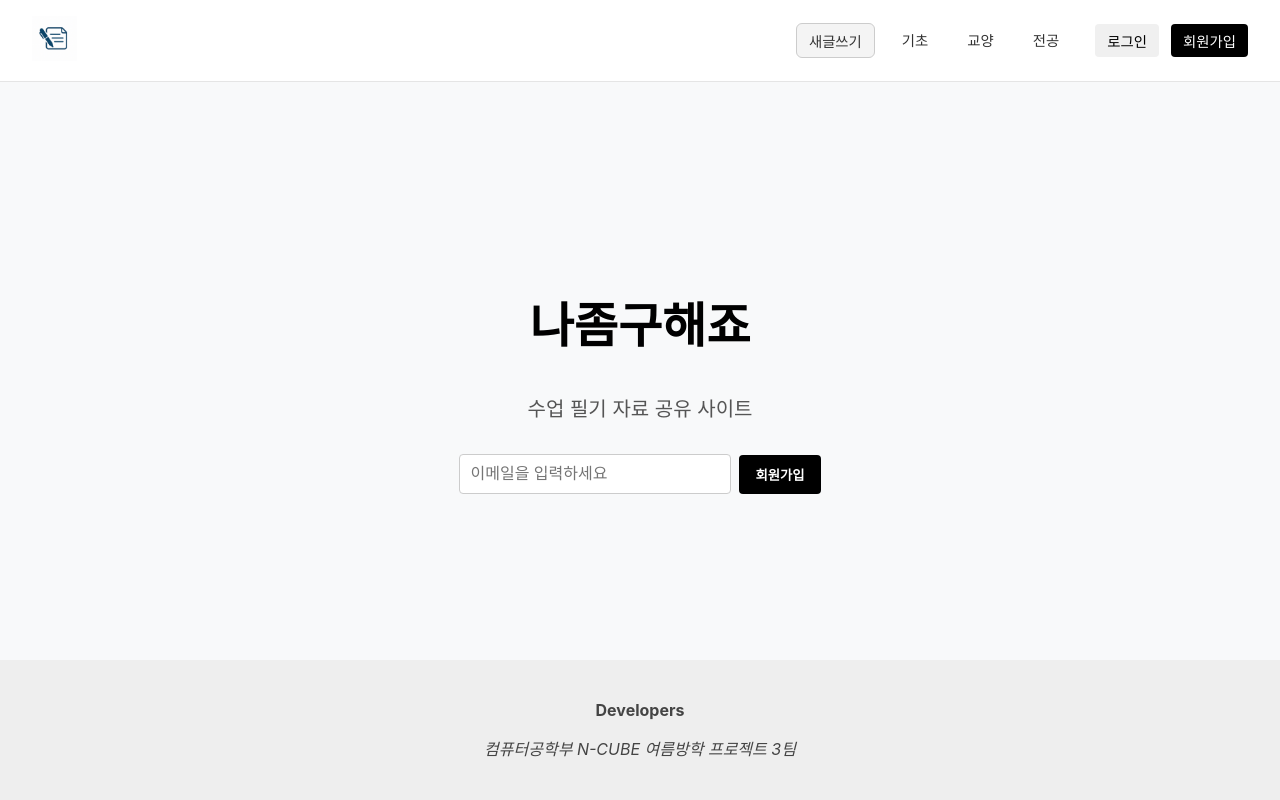
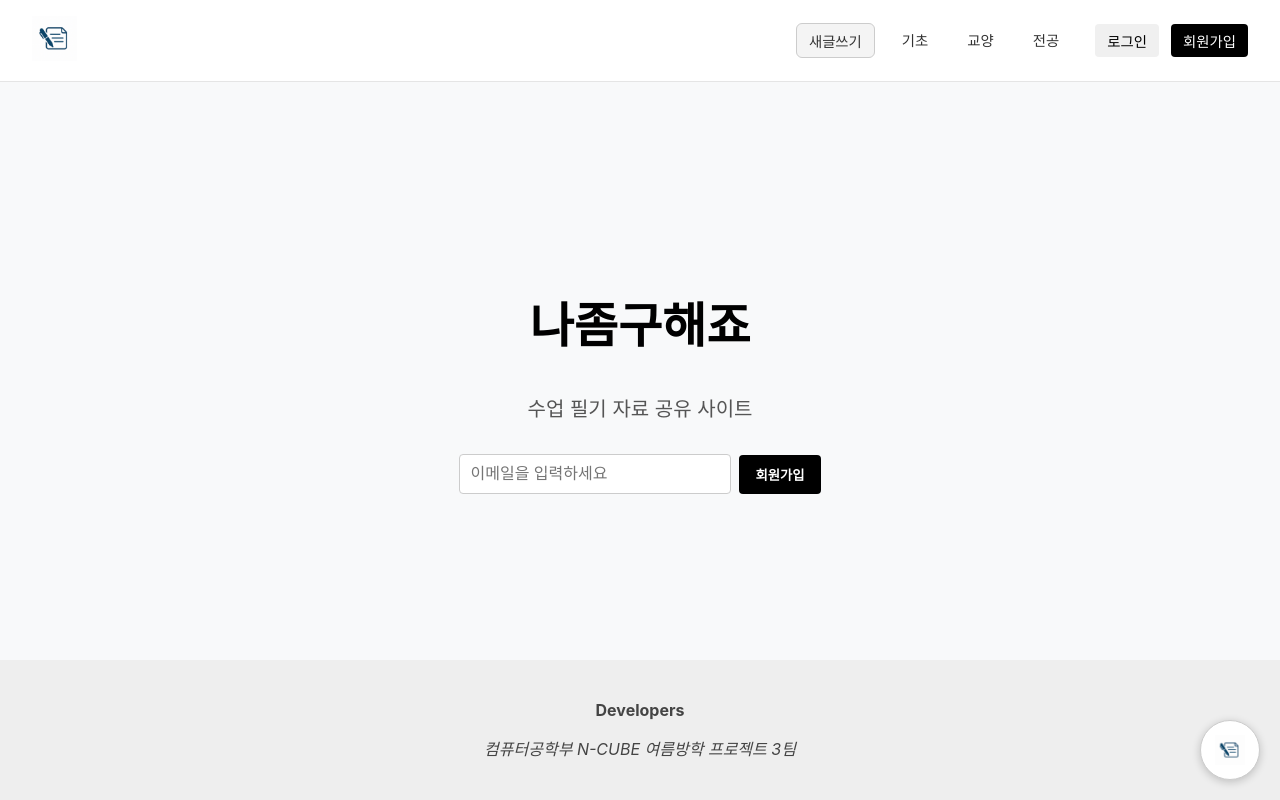
Before and after one commit to ettyio/N-CUBE-2025-summer_team3, a React (Create React App) app: page / in a window 1280 px wide. Built offline with nearby package versions, Linux system fonts and the light colour scheme.

Commit message:
스크롤 버튼 적용

```diff
--- a/src/App.js
+++ b/src/App.js
@@ -10,6 +10,7 @@ function App() {
     <div className="app-container">
       <Header/>
       <MainSection/>
+      <FixedButton/>
       <Footer/>
     </div>
   );
```
